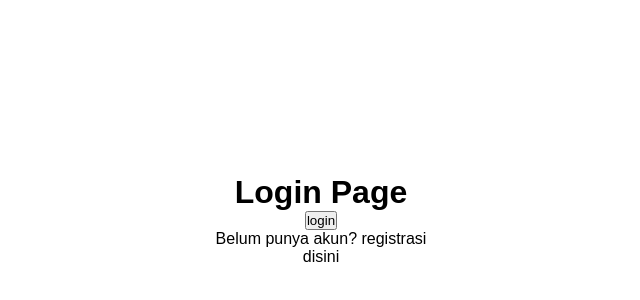
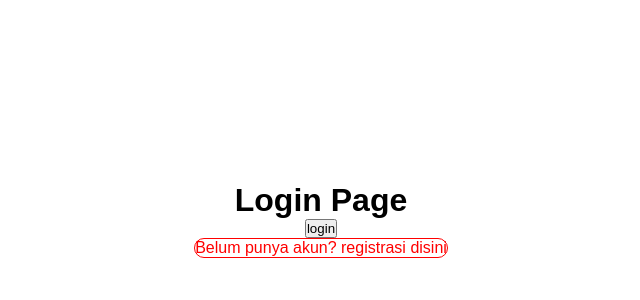
Before and after one commit to rizan1998/vip-nextjs-pages-router, a Next.js app: page /auth/login in a window 1280 px wide. Shown: the part 180-480 px from the top of the page, without its empty margins (319-959 px from the left). Built offline with nearby package versions, Linux system fonts and the light colour scheme.

Commit message:
penamaan component harus kapital di awal penamaan belajar css module inlien dan global repactoring struktur baru jadi untuk viewsnya dipisah lagi

```diff
--- a/src/pages/auth/login.tsx
+++ b/src/pages/auth/login.tsx
@@ -1,22 +1,10 @@
-import Link from "next/link";
-import { useRouter } from "next/router";
-import styles from "./login.module.css";
+import LoginViews from "@/views/auth/login";
 
 const LoginPage = () => {
-  //   const router = useRouter();
-  const { push } = useRouter();
-  const handlerLogin = () => {
-    // router.push("/product");
-    push("/product");
-  };
   return (
-    <div className={styles.login}>
-      <h1>Login Page</h1>
-      <div>
-        <button onClick={() => handlerLogin()}>login</button>
-      </div>
-      Belum punya akun? registrasi <Link href={"/auth/register"}>disini</Link>
-    </div>
+    <>
+      <LoginViews />
+    </>
   );
 };
 
--- /dev/null
+++ b/src/views/Auth/Login/index.tsx
@@ -0,0 +1,25 @@
+import Link from "next/link";
+import { useRouter } from "next/router";
+import styles from "./login.module.css";
+
+const LoginViews = () => {
+  //   const router = useRouter();
+  const { push } = useRouter();
+  const handleLogin = () => {
+    // router.push("/product");
+    push("/product");
+  };
+  return (
+    <div className={styles.login}>
+      <h1>Login Page</h1>
+      <div>
+        <button onClick={() => handleLogin()}>login</button>
+      </div>
+      <p style={{ color: "red", border: "1px solid red", borderRadius: "10px" }}>
+        Belum punya akun? registrasi <Link href={"/auth/register"}>disini</Link>
+      </p>
+    </div>
+  );
+};
+
+export default LoginViews;
```
Also changed, not shown: src/views/Auth/Login/login.module.css (renamed from src/pages/auth/login.module.css).
